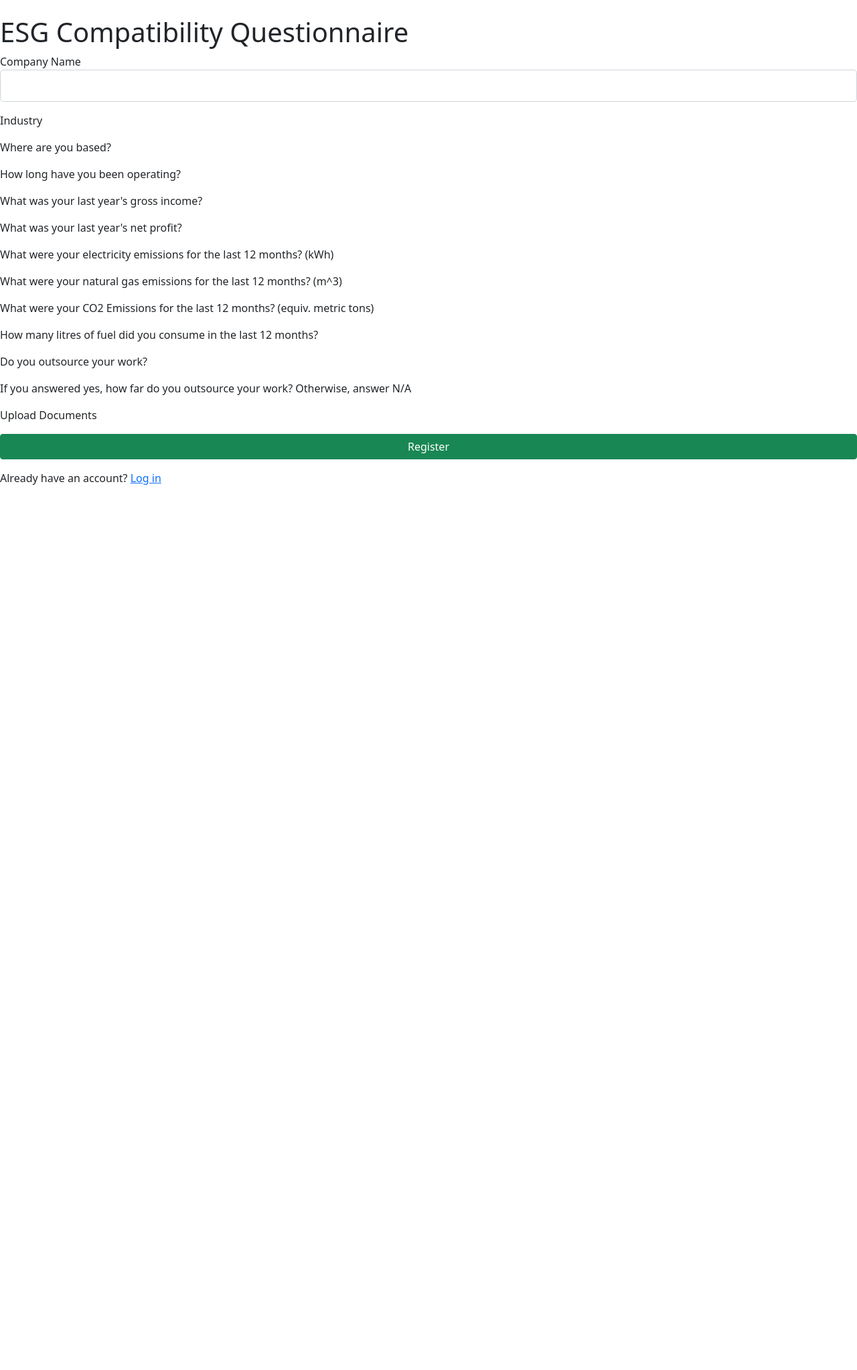
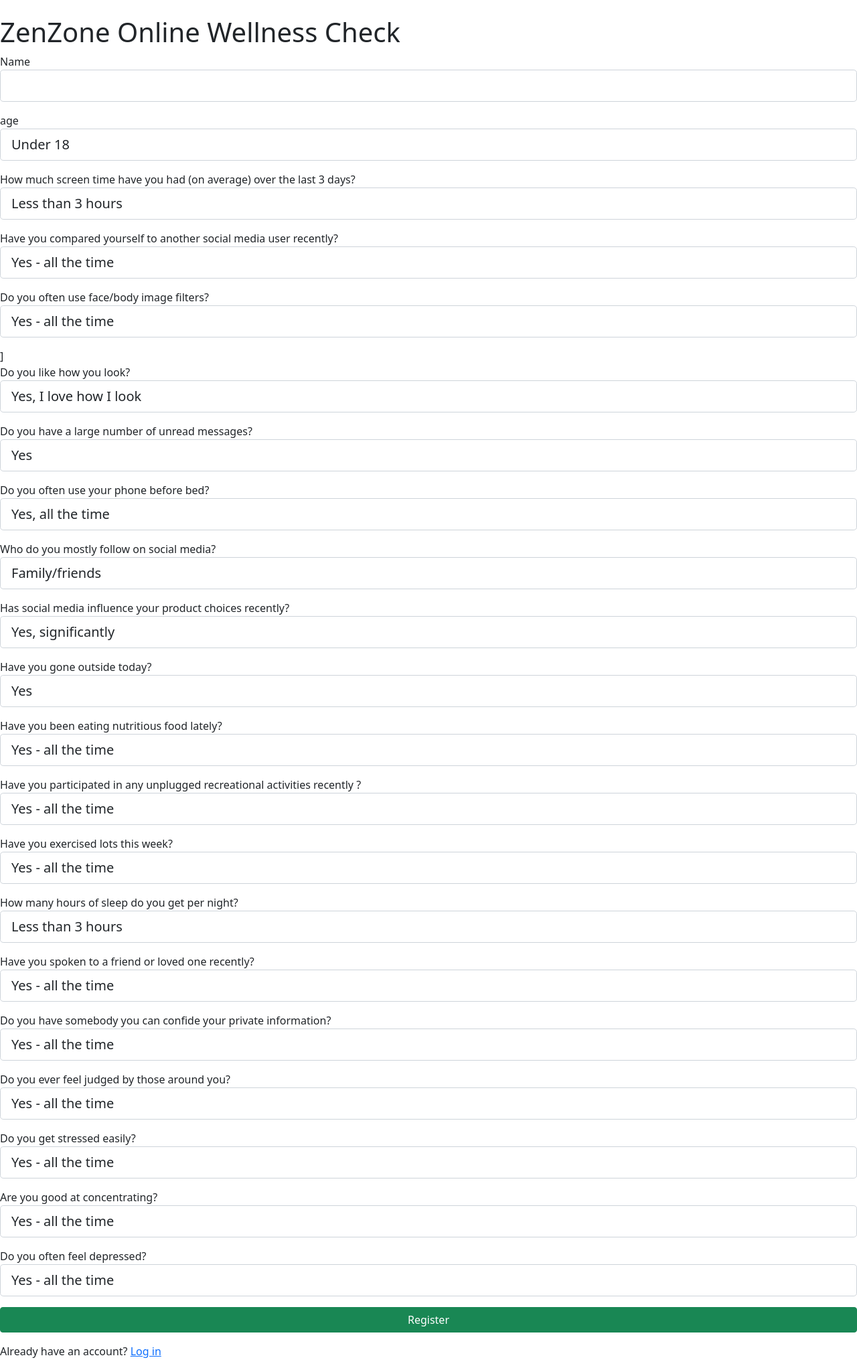
Before and after one commit to dlartey/ACSHackathon, a Flask app: template app/templates/form.html in a window 1280 px wide. Shown: the part 92-2138 px from the top of the page at 67% size. Before the commit the page ends 816 px from the top, so only its background shows below. Run offline with Flask 2, Linux system fonts and the light colour scheme; the template is opened without the code that fills it: values that come from a table or form of the project are taken from there, others are empty.

Commit message:
Add files via upload

```diff
--- a/app/templates/form.html
+++ b/app/templates/form.html
@@ -1,11 +1,11 @@
 {% extends "base.html" %}
 {% block content %}
   <br>
-  <h1>ESG Compatibility Questionnaire</h1>
+  <h1>ZenZone Online Wellness Check</h1>
   <form method="post" name="registerform">
       {{ form.hidden_tag() }}
       <p>
-        Company Name <br>
+        Name <br>
        {{ form.name(class="form-control form-control-lg margin-top-lg") }}
         {% if form.name.errors %}
 
@@ -15,116 +15,205 @@
           {% endif %}
       </p>
       <p>
-        Industry <br>
-       {{ form.industry(class="form-control form-control-lg margin-top-lg") }}
-        {% if form.industry.errors %}
+        age <br>
+       {{ form.age(class="form-control form-control-lg margin-top-lg") }}
+        {% if form.age.errors %}
 
-              {% for error in form.industry.errors %}
+              {% for error in form.age.errors %}
                   <span>{{ error }}</span>
               {% endfor %}
           {% endif %}
       </p>
       <p>
-        Where are you based? <br>
-       {{ form.country(class="form-control form-control-lg margin-top-lg form-select") }}
-        {% if form.country.errors %}
+        How much screen time have you had (on average) over the last 3 days? <br>
+       {{ form.screentime_a(class="form-control form-control-lg margin-top-lg") }}
+        {% if form.screentime_a.errors %}
 
-              {% for error in form.country.errors %}
+              {% for error in form.screentime_a.errors %}
                   <span>{{ error }}</span>
               {% endfor %}
           {% endif %}
       </p>
       <p>
-        How long have you been operating? <br>
-        {{ form.time_of_operation(class="form-control form-control-lg") }}
-        {% if form.time_of_operation.errors %}
-          {% for error in form.time_of_operation.errors %}
+        Have you compared yourself to another social media user recently? <br>
+       {{ form.influencer_a(class="form-control form-control-lg margin-top-lg") }}
+        {% if form.influencer_a.errors %}
+
+              {% for error in form.influencer_a.errors %}
                   <span>{{ error }}</span>
               {% endfor %}
           {% endif %}
       </p>
       <p>
-        What was your last year's gross income? <br>
-        {{ form.gross_income(class="form-control form-control-lg") }}
-        {% if form.gross_income.errors %}
-          {% for error in form.gross_income.errors %}
+        Do you often use face/body image filters? <br>
+       {{ form.filters_a(class="form-control form-control-lg margin-top-lg") }}
+        {% if form.filters_a.errors %}
+
+              {% for error in form.filters_a.errors %}
+                  <span>{{ error }}</span>
+              {% endfor %}
+          {% endif %}
+      </p>]
+      <p>
+        Do you like how you look? <br>
+       {{ form.self_image_a(class="form-control form-control-lg margin-top-lg") }}
+        {% if form.self_image_a.errors %}
+
+              {% for error in form.self_image_a.errors %}
                   <span>{{ error }}</span>
               {% endfor %}
           {% endif %}
       </p>
       <p>
-        What was your last year's net profit? <br>
-        {{ form.net_profit(class="form-control form-control-lg") }}
-        {% if form.net_profit.errors %}
-          {% for error in form.net_profit.errors %}
+        Do you have a large number of unread messages? <br>
+       {{ form.messages_a(class="form-control form-control-lg margin-top-lg") }}
+        {% if form.messages_a.errors %}
+
+              {% for error in form.messages_a.errors %}
                   <span>{{ error }}</span>
               {% endfor %}
           {% endif %}
       </p>
       <p>
-        What were your electricity emissions for the last 12 months? (kWh)<br>
-        {{ form.elec_emissions(class="form-control form-control-lg") }}
-        {% if form.elec_emissions.errors %}
-          {% for error in form.elec_emissions.errors %}
+        Do you often use your phone before bed? <br>
+       {{ form.bedtime_a(class="form-control form-control-lg margin-top-lg") }}
+        {% if form.bedtime_a.errors %}
+
+              {% for error in form.bedtime_a.errors %}
                   <span>{{ error }}</span>
               {% endfor %}
           {% endif %}
       </p>
       <p>
-        What were your natural gas emissions for the last 12 months? (m^3)<br>
-        {{ form.gas_emissions(class="form-control form-control-lg") }}
-        {% if form.gas_emissions.errors %}
-          {% for error in form.gas_emissions.errors %}
+        Who do you mostly follow on social media? <br>
+       {{ form.following_a(class="form-control form-control-lg margin-top-lg") }}
+        {% if form.following_a.errors %}
+
+              {% for error in form.following_a.errors %}
                   <span>{{ error }}</span>
               {% endfor %}
           {% endif %}
       </p>
       <p>
-        What were your CO2 Emissions for the last 12 months? (equiv. metric tons)<br>
-        {{ form.co2_emissions(class="form-control form-control-lg") }}
-        {% if form.co2_emissions.errors %}
-          {% for error in form.co2_emissions.errors %}
+        Has social media influence your product choices recently? <br>
+       {{ form.recommendation_a(class="form-control form-control-lg margin-top-lg") }}
+        {% if form.recommendation_a.errors %}
+
+              {% for error in form.recommendation_a.errors %}
                   <span>{{ error }}</span>
               {% endfor %}
           {% endif %}
       </p>
       <p>
-        How many litres of fuel did you consume in the last 12 months? <br>
-        {{ form.fuel_consumption(class="form-control form-control-lg") }}
-        {% if form.fuel_consumption.errors %}
-          {% for error in form.fuel_consumption.errors %}
+        Have you gone outside today? <br>
+       {{ form.outside_b(class="form-control form-control-lg margin-top-lg") }}
+        {% if form.outside_b.errors %}
+
+              {% for error in form.outside_b.errors %}
                   <span>{{ error }}</span>
               {% endfor %}
           {% endif %}
       </p>
       <p>
-        Do you outsource your work? <br>
-        {{ form.work_outsourced(class="form-control form-control-lg") }}
-        {% if form.work_outsourced.errors %}
-          {% for error in form.work_outsourced.errors %}
+        Have you been eating nutritious food lately?  <br>
+       {{ form.eaten_b(class="form-control form-control-lg margin-top-lg") }}
+        {% if form.eaten_b.errors %}
+
+              {% for error in form.eaten_b.errors %}
                   <span>{{ error }}</span>
               {% endfor %}
           {% endif %}
       </p>
       <p>
-        If you answered yes, how far do you outsource your work? Otherwise, answer N/A <br>
-        {{ form.work_outsourced_dist(class="form-control form-control-lg") }}
-        {% if form.work_outsourced_dist.errors %}
-          {% for error in form.work_outsourced_dist.errors %}
+        Have you participated in any unplugged recreational activities recently ? <br>
+       {{ form.nonline_b(class="form-control form-control-lg margin-top-lg") }}
+        {% if form.nonline_b.errors %}
+
+              {% for error in form.nonline_b.errors %}
                   <span>{{ error }}</span>
               {% endfor %}
           {% endif %}
       </p>
       <p>
-        Upload Documents <br>
-        {{ form.upload(class="form-control form-control-lg") }}
-        {% if form.upload.errors %}
-          {% for error in form.upload.errors %}
+        Have you exercised lots this week? <br>
+       {{ form.exercise_b(class="form-control form-control-lg margin-top-lg") }}
+        {% if form.exercise_b.errors %}
+
+              {% for error in form.exercise_b.errors %}
                   <span>{{ error }}</span>
               {% endfor %}
           {% endif %}
       </p>
+      <p>
+        How many hours of sleep do you get per night? <br>
+       {{ form.sleep_b(class="form-control form-control-lg margin-top-lg") }}
+        {% if form.sleep_b.errors %}
 
+              {% for error in form.sleep_b.errors %}
+                  <span>{{ error }}</span>
+              {% endfor %}
+          {% endif %}
+      </p>
+      <p>
+        Have you spoken to a friend or loved one recently? <br>
+       {{ form.relationship_c(class="form-control form-control-lg margin-top-lg") }}
+        {% if form.relationship_c.errors %}
+
+              {% for error in form.relationship_c.errors %}
+                  <span>{{ error }}</span>
+              {% endfor %}
+          {% endif %}
+      </p>
+      <p>
+        Do you have somebody you can confide your private information? <br>
+       {{ form.confide_c(class="form-control form-control-lg margin-top-lg") }}
+        {% if form.confide_c.errors %}
+
+              {% for error in form.confide_c.errors %}
+                  <span>{{ error }}</span>
+              {% endfor %}
+          {% endif %}
+      </p>
+      <p>
+        Do you ever feel judged by those around you? <br>
+       {{ form.judged_c(class="form-control form-control-lg margin-top-lg") }}
+        {% if form.judged_c.errors %}
+
+              {% for error in form.judged_c.errors %}
+                  <span>{{ error }}</span>
+              {% endfor %}
+          {% endif %}
+      </p>
+      <p>
+        Do you get stressed easily? <br>
+       {{ form.stress_d(class="form-control form-control-lg margin-top-lg") }}
+        {% if form.stress_d.errors %}
+
+              {% for error in form.stress_d.errors %}
+                  <span>{{ error }}</span>
+              {% endfor %}
+          {% endif %}
+      </p>
+      <p>
+        Are you good at concentrating? <br>
+       {{ form.concentrate_d(class="form-control form-control-lg margin-top-lg") }}
+        {% if form.concentrate_d.errors %}
+
+              {% for error in form.concentrate_d.errors %}
+                  <span>{{ error }}</span>
+              {% endfor %}
+          {% endif %}
+      </p>
+      <p>
+        Do you often feel depressed? <br>
+       {{ form.depress_d(class="form-control form-control-lg margin-top-lg") }}
+        {% if form.depress_d.errors %}
+
+              {% for error in form.depress_d.errors %}
+                  <span>{{ error }}</span>
+              {% endfor %}
+          {% endif %}
+      </p>
       <p><input type="submit" class="btn btn-success btn-block col-12 login-button" value="Register"></p>
 
   </form>
```
Lines whose indentation alone changed are shown as unchanged.
